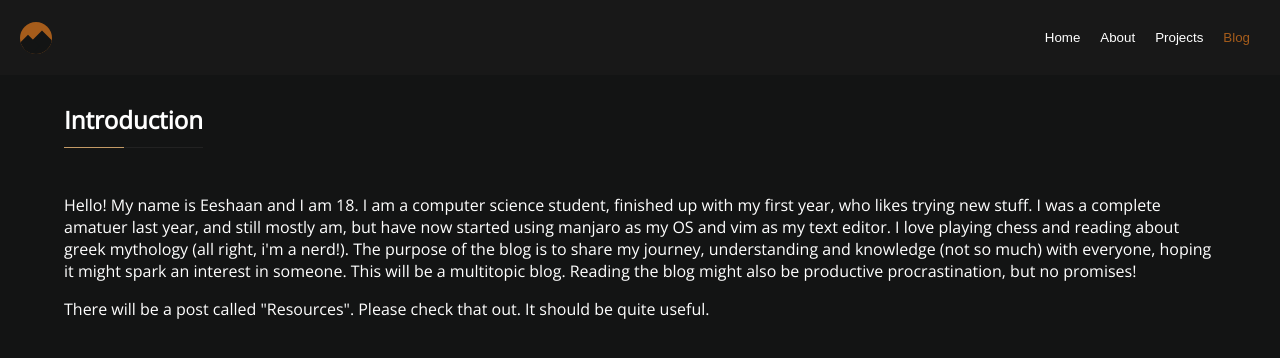
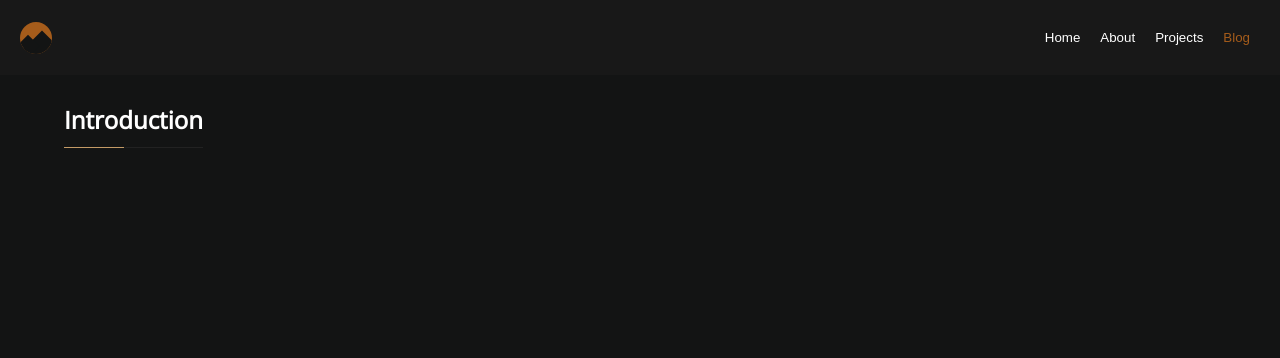
Before and after one commit to eeshaansarda/eeshaansarda.github.io, a plain HTML site: page blogposts/introduction.html in a window 1280 px wide. Drawn offline with nearby package versions, Linux system fonts and the light colour scheme.

Commit message:
Update introduction.html

```diff
--- a/blogposts/introduction.html
+++ b/blogposts/introduction.html
@@ -31,8 +31,6 @@
         <br><br>
         <h2 class="title">Introduction</h2>
         <br>
-        <p>Hello! My name is Eeshaan and I am 18. I am a computer science student, finished up with my first year, who likes trying new stuff. I was a complete amatuer last year, and still mostly am, but have now started using manjaro as my OS and vim as my text editor. I love playing chess and reading about greek mythology (all right, i'm a nerd!). The purpose of the blog is to share my journey, understanding and knowledge (not so much) with everyone, hoping it might spark an interest in someone. This will be a multitopic blog. Reading the blog might also be productive procrastination, but no promises! </p>
-        <p>There will be a post called "Resources". Please check that out. It should be quite useful.</p>
     </div>
 </body>
 </html>
```
